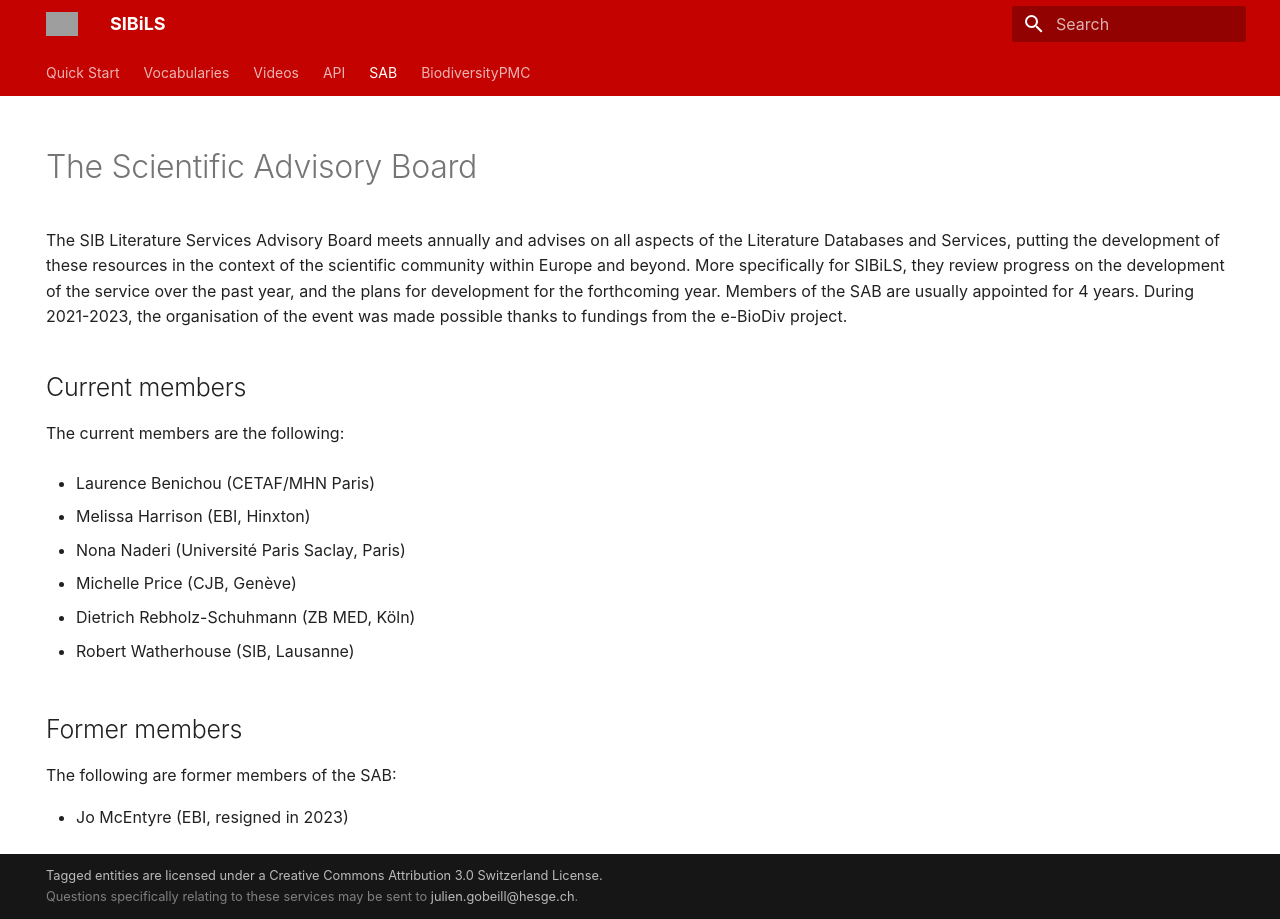
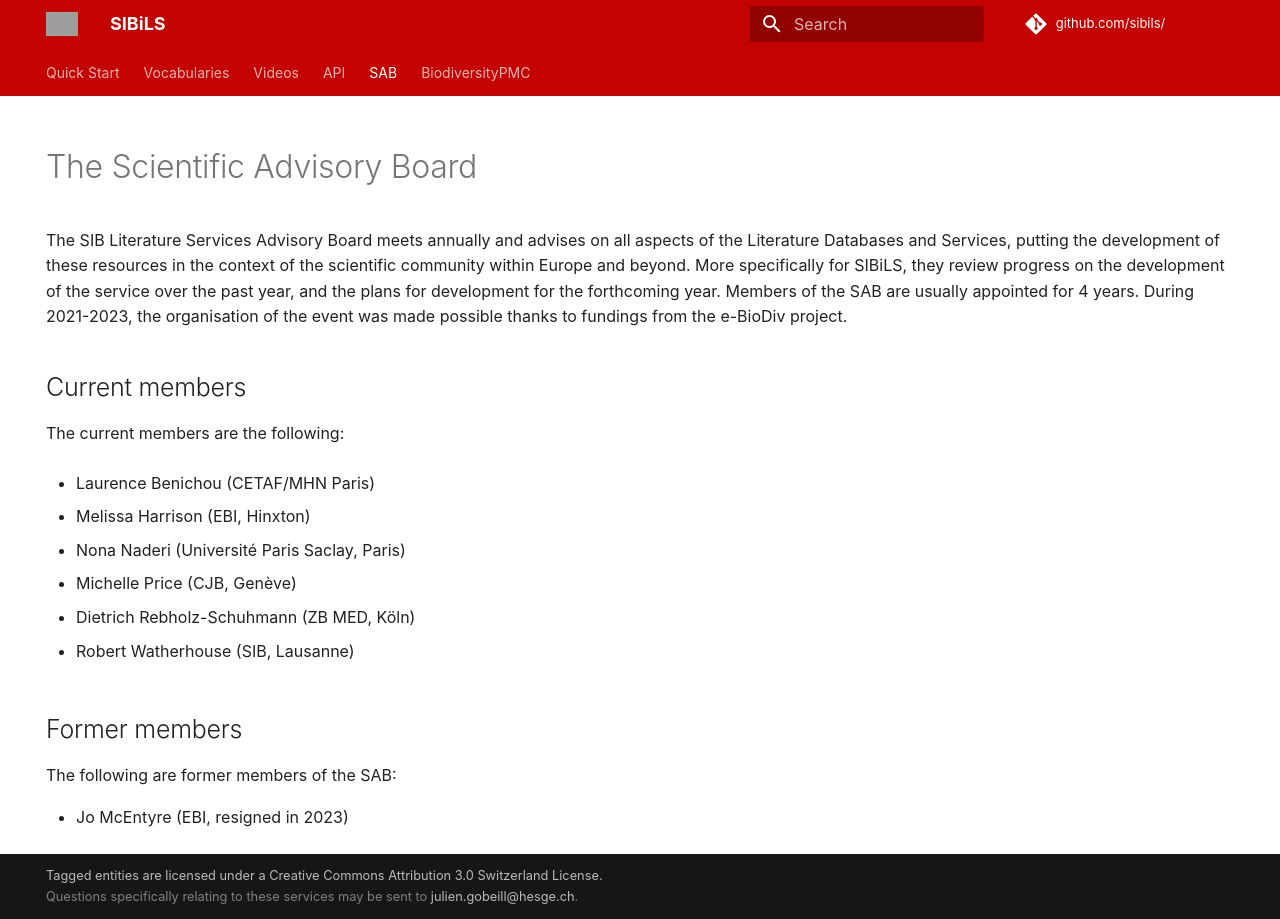
Before and after one commit to sibils/sibils-website, an MkDocs documentation site: the page built from docs/doc/sab.md, in a window 1280 px wide. Built offline with MkDocs 1.6.1 and Material for MkDocs 9.7.7, drawn with Linux system fonts in a browser that asks for light colours; grey boxes are pictures that could not be loaded.

Commit message:
Update mkdocs.yml
added github repository

```diff
--- a/mkdocs.yml
+++ b/mkdocs.yml
@@ -1,6 +1,8 @@
 site_name: SIBiLS
 site_description: Swiss Institute of Bioinformatics Literature Services
 site_url: https://sibils.text-analytics.ch/
+repo_url: https://github.com/sibils/
+repo_name: github.com/sibils/
 markdown_extensions:
   - abbr
   - attr_list
```
